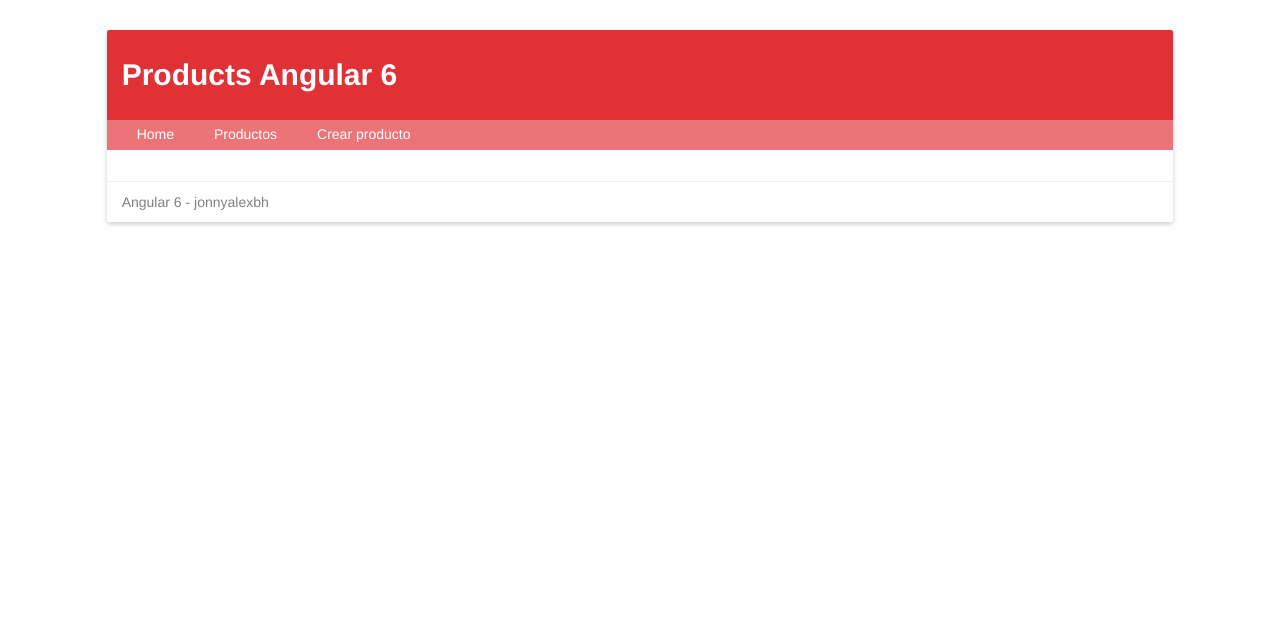
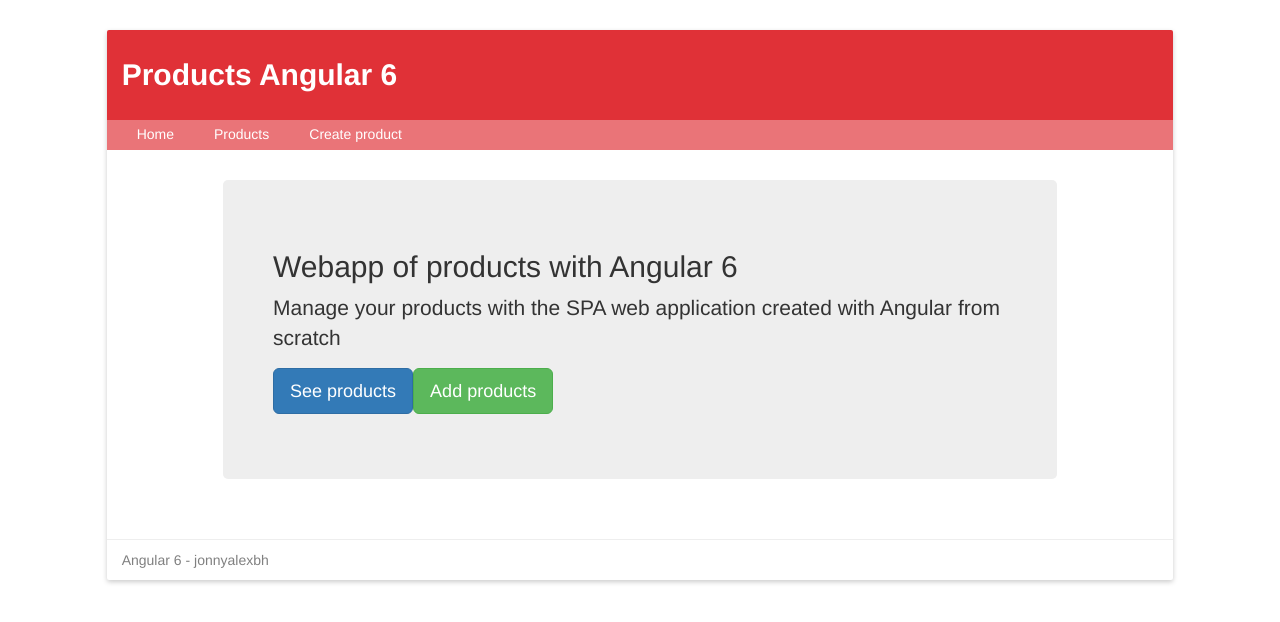
Before and after one commit to jonnyalexbh/angular6p0-webapp, an Angular app: page / in a window 1280 px wide. Shown: the top 622 px of the page. Built offline with nearby package versions, Linux system fonts and the light colour scheme.

Commit message:
home page

```diff
--- a/src/app/app.component.html
+++ b/src/app/app.component.html
@@ -1,20 +1,21 @@
 <div id="content" class="col-lg-10 col-lg-offset-1">
   <header id="header" class="col-lg-12">
     <h1>
-      {{title}}
+      {{ title }}
     </h1>
   </header>
 
   <nav id="nav" class="col-lg-12">
     <ul>
       <li><a href="">Home</a></li>
-      <li><a href="">Productos</a></li>
-      <li><a href="">Crear producto</a></li>
+      <li><a href="">Products</a></li>
+      <li><a href="">Create product</a></li>
     </ul>
   </nav>
 
   <section id="main" class="col-lg-12">
     <!-- Component current -->
+    <home></home>
   </section>
 
   <footer id="footer" class="col-lg-12">
--- a/src/app/app.module.ts
+++ b/src/app/app.module.ts
@@ -1,11 +1,14 @@
 import { BrowserModule } from '@angular/platform-browser';
 import { NgModule } from '@angular/core';
 
+// Components
 import { AppComponent } from './app.component';
+import { HomeComponent } from './components/home.component';
 
 @NgModule({
   declarations: [
-    AppComponent
+    AppComponent,
+    HomeComponent
   ],
   imports: [
     BrowserModule
--- /dev/null
+++ b/src/app/components/home.component.ts
@@ -0,0 +1,31 @@
+import { Component } from '@angular/core';
+/**
+* decorator
+*
+*/
+@Component({
+  selector: 'home',
+  templateUrl: '../views/home.component.html'
+})
+/**
+* HomeComponent
+*
+*/
+export class HomeComponent {
+
+  public titulo: string;
+  /**
+  * constructor
+  *
+  */
+  constructor(){
+    this.titulo = 'Webapp of products with Angular 6';
+  }
+  /**
+  * ngOnInit - first method that is executed after the constructor
+  *
+  */
+  ngOnInit(){
+    console.log('The component has been loaded home.component.ts');
+  }
+}
--- /dev/null
+++ b/src/app/views/home.component.html
@@ -0,0 +1,10 @@
+<div class="col-lg-10 col-lg-offset-1">
+  <div class="jumbotron">
+    <h2>{{titulo}}</h2>
+    <p>Manage your products with the SPA web application created with Angular from scratch</p>
+    <p>
+      <a class="btn btn-lg btn-primary">See products</a>
+      <a class="btn btn-lg btn-success">Add products</a>
+    </p>
+  </div>
+</div>
--- a/src/assets/styles.css
+++ b/src/assets/styles.css
@@ -54,6 +54,12 @@
   background: #E03137;
 }
 
+#main .jumbotron{
+  padding: 50px;
+  margin-top: 30px;
+  border-radius: 5px;
+}
+
 #footer{
   margin-top:30px;
   padding-top: 10px;
```
